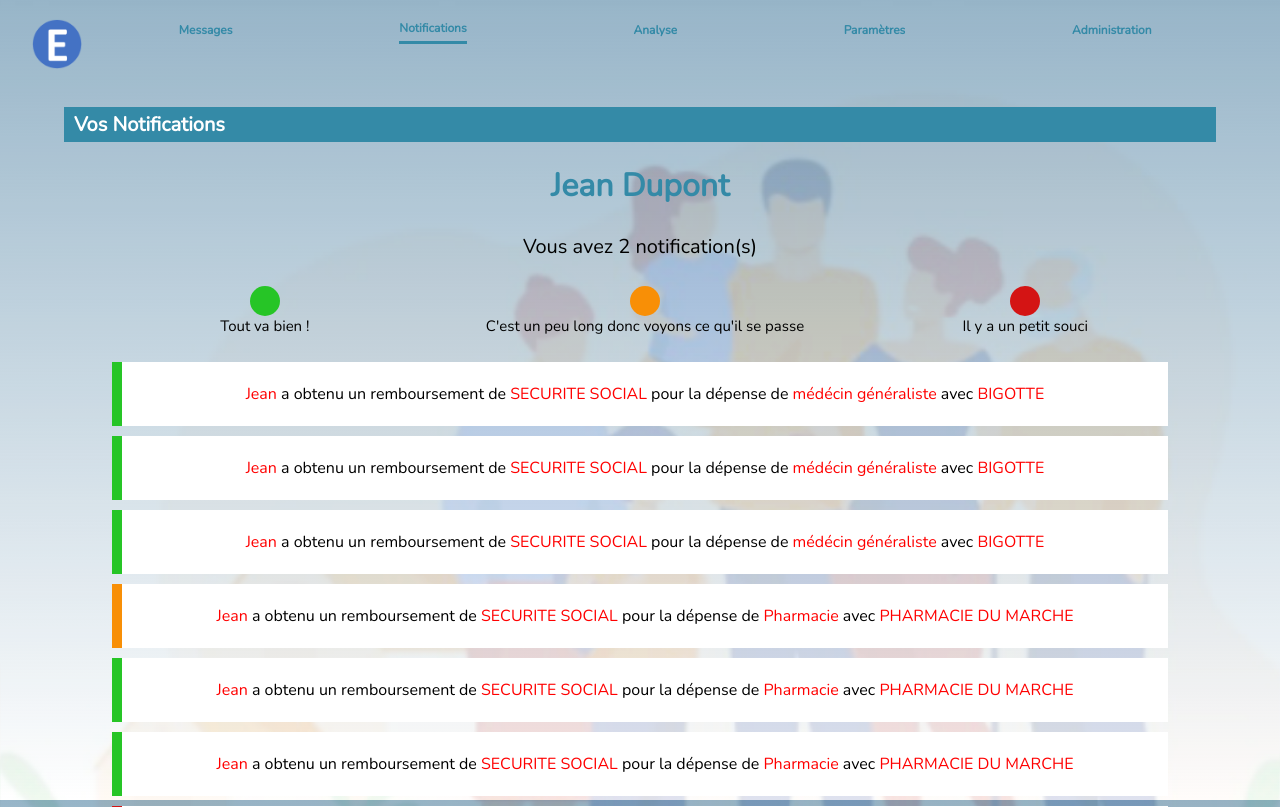
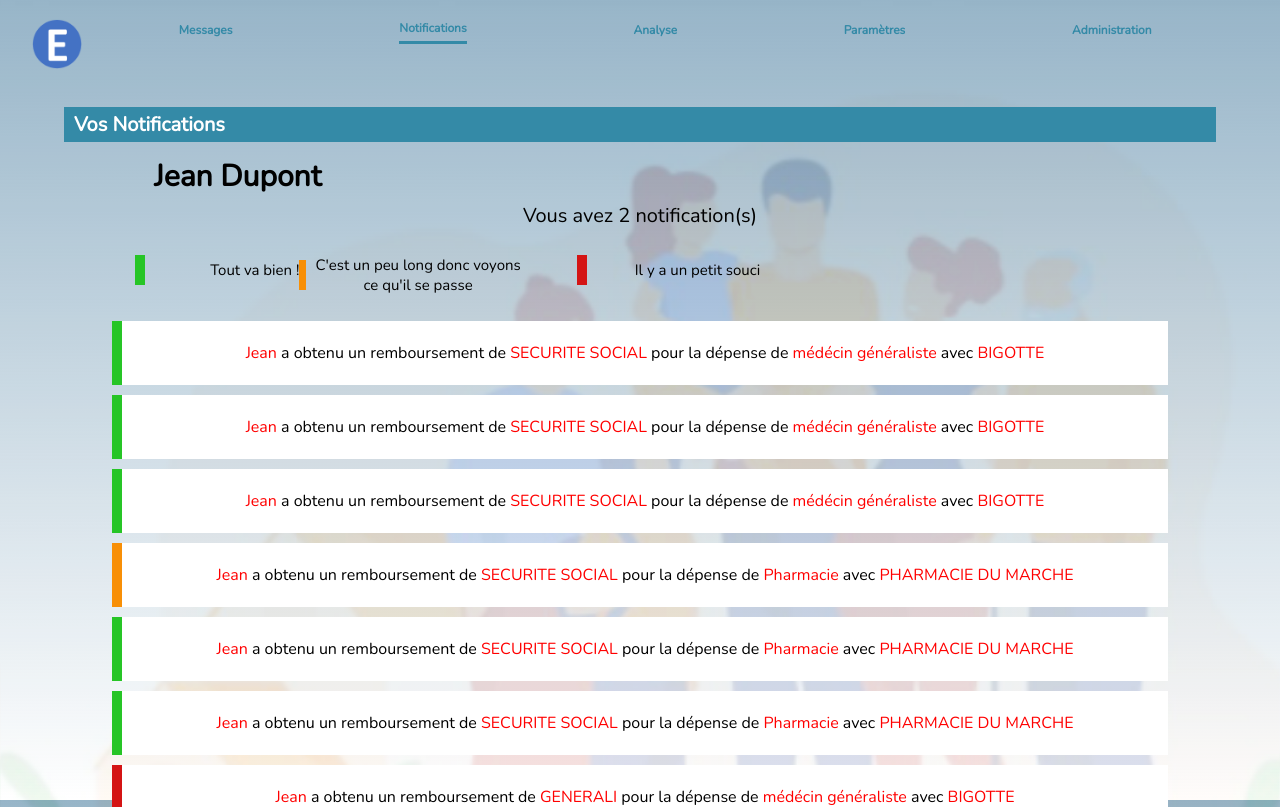
Before and after one commit to WildCodeSchool/remoteFR-R2dwild-P3-secuel-front, a React (Create React App) app: page /notification in a window 1280 px wide. Shown: the top 807 px of the page. Built offline with nearby package versions, Linux system fonts and the light colour scheme.

Commit message:
css changes

```diff
--- a/src/components/StackedBar.css
+++ b/src/components/StackedBar.css
@@ -4,7 +4,7 @@
 .bar{
   align-items: center;
   background-color: white;
-  border-radius: 20px;
+  border-radius: 5px;
   display: flex;
   flex-direction: column;
   height: 400px;
@@ -12,7 +12,6 @@
   margin-top: 15px;
   padding: 10px;
   position: relative;
-  width: 90%;
 }
 .label {
   left:0;
@@ -20,8 +19,12 @@
   top: 0;
 }
 .title{
-  color:#003049;
-  font-weight: bolder;
+  color:black;
+  font-size: large;
   margin: 0;
   position: relative;
+  font-size:30px;
+  font-weight: bold;
+  text-align: left;
+  padding-left : 90px
 }
--- a/src/components/StackedBar.js
+++ b/src/components/StackedBar.js
@@ -83,7 +83,7 @@ function StackedBar() {
 
   return (
     <>
-      <h1 className='title'>Vos remboursements cette année</h1>
+      <h1 className='title'>Année 2021</h1>
       <div className='bar'>
         <Bar data={data} options={options} legend={legend} />
       </div>
--- a/src/components/Welcome.css
+++ b/src/components/Welcome.css
@@ -16,6 +16,8 @@
   background-color:#348AA7;
   color:white;
   display: flex;
+  font-size:20px;
+  font-weight:bolder;
   height:35px;
   justify-content: space-between;
   margin-top:70px;
--- a/src/screen/Analyse.css
+++ b/src/screen/Analyse.css
@@ -4,3 +4,18 @@
   flex-direction: column;
   height: auto;
 }
+.refund {
+  width: 90%;
+}
+#titreNotif{
+  align-items: center;
+  background-color:#348AA7;
+  color:white;
+  display: flex;
+  font-size:20px;
+  font-weight:bolder;
+  height:35px;
+  justify-content: flex-start;
+  padding-left:10px;
+
+}
--- a/src/screen/Analyse.js
+++ b/src/screen/Analyse.js
@@ -10,7 +10,8 @@ const Analyse = () => {
   const handleSelect = e => setSelect(e.target.value)
 
   return (
-    <>
+    <div className='refund'>
+      <h1 id='titreNotif'>Vos Remboursements</h1>
       <div className='analyse'>
         <select>
           <option value='' onChange={handleSelect}>
@@ -31,7 +32,7 @@ const Analyse = () => {
         </select>
       </div>
       <StackedBar />
-    </>
+    </div>
   )
 }
 
--- a/src/screen/Message.css
+++ b/src/screen/Message.css
@@ -14,3 +14,6 @@
   padding: 5px;
   text-align: left;
 }
+.infoNbMessage {
+  font-size: 20px;
+}
--- a/src/screen/Message.js
+++ b/src/screen/Message.js
@@ -3,7 +3,8 @@ import './Message.css'
 const Message = () => {
   return (
     <div className='message'>
-      <p>3 nouveaux messages</p>
+      <h1 id='titreNotif'>Vos Messages</h1>
+      <p className='infoNbMessage'>3 nouveaux messages</p>
       <table>
         <thead>
           <tr id='headTable'>
--- a/src/screen/Notification.css
+++ b/src/screen/Notification.css
@@ -10,10 +10,19 @@
   align-items: flex-start;
   display: flex;
   flex-direction: row;
-  justify-content: center;
   margin-right: 10%;
   padding : 5px;
   width: 100%;
+}
+.nameInsured{
+  color:black;
+  font-size: large;
+  font-size:30px;
+  font-weight: bold;
+  margin: 0;
+  padding-left: 90px;
+  position: relative;
+  text-align: left;
 }
 .notifBody{
   width: 90%;
@@ -49,34 +58,34 @@
 .starGreen {
   align-items: center;
   background-color: rgb(38, 197, 38);
-  border-radius: 50%;
   height : 30px;
   margin: auto;
   padding: 0px;
-  width: 30px;
+  width: 10px;
 }
 .starNText {
+  align-items: center;
+  display: flex;
   list-style-type: none;
-  padding: 0px;
-  width: 33%;
+  margin: 0;
+  padding: 0;
+  width: 20%;
 }
 .starRed {
   align-items: center;
   background-color: rgb(212, 20, 20);
-  border-radius: 50%;
   height : 30px;
   margin: auto;
   padding: 0px;
-  width: 30px;
+  width: 10px;
 }
 .starYellow {
   align-items: center;
   background-color: rgb(248, 143, 6);
-  border-radius: 50%;
-  height : 30px;
+ height : 30px;
   margin: auto;
   padding: 0px;
-  width: 30px;
+  width: 10px;
 }
 .textLegend {
   font-size: 15px;
--- a/src/screen/Notification.js
+++ b/src/screen/Notification.js
@@ -18,10 +18,8 @@ const Notification = () => {
   return (
     <div className='notifBody'>
       <h1 id='titreNotif'>Vos Notifications</h1>
-      <h1>
-        <span style={{ color: '#348AA7' }}>
-          {eventArray[1]['prénom'] + '   ' + eventArray[1]['Nom']}
-        </span>
+      <h1 className='nameInsured'>
+        {eventArray[1]['prénom'] + '   ' + eventArray[1]['Nom']}
       </h1>
 
       <div className='notifNumber'>Vous avez {statusNotif} notification(s)</div>
--- a/src/screen/Params.css
+++ b/src/screen/Params.css
@@ -63,6 +63,9 @@
 .listeParams li{
   margin-right: 10px;
 }
+.paramsBody{
+  width: 90%;
+}
 #titreAfficheCompte{
 font-size:30px;
 font-weight: bold;
@@ -72,6 +75,7 @@ text-align: left;
   font-size:30px;
   font-weight: bold;
   text-align: left;
+  padding-left:15px;
 }
 .vosComptes{
   display: flex;
--- a/src/screen/Params.js
+++ b/src/screen/Params.js
@@ -7,6 +7,8 @@ import blueTrash from '../data/images/blueTrash.png'
 
 const Params = () => {
   return (
+    <div className='paramsBody'>
+      <h1 id='titreNotif'>Vos Paramètres</h1>
       <div className='divParams'>
         <div className='affichageCompte'>
           <p id='titreAfficheCompte'>
@@ -48,6 +50,7 @@ const Params = () => {
           <button id='btnAddAccount'>+ Ajouter un compte</button>
         </Link>
       </div>
+    </div>
   )
 }
 
```
Lines whose indentation alone changed are shown as unchanged.
